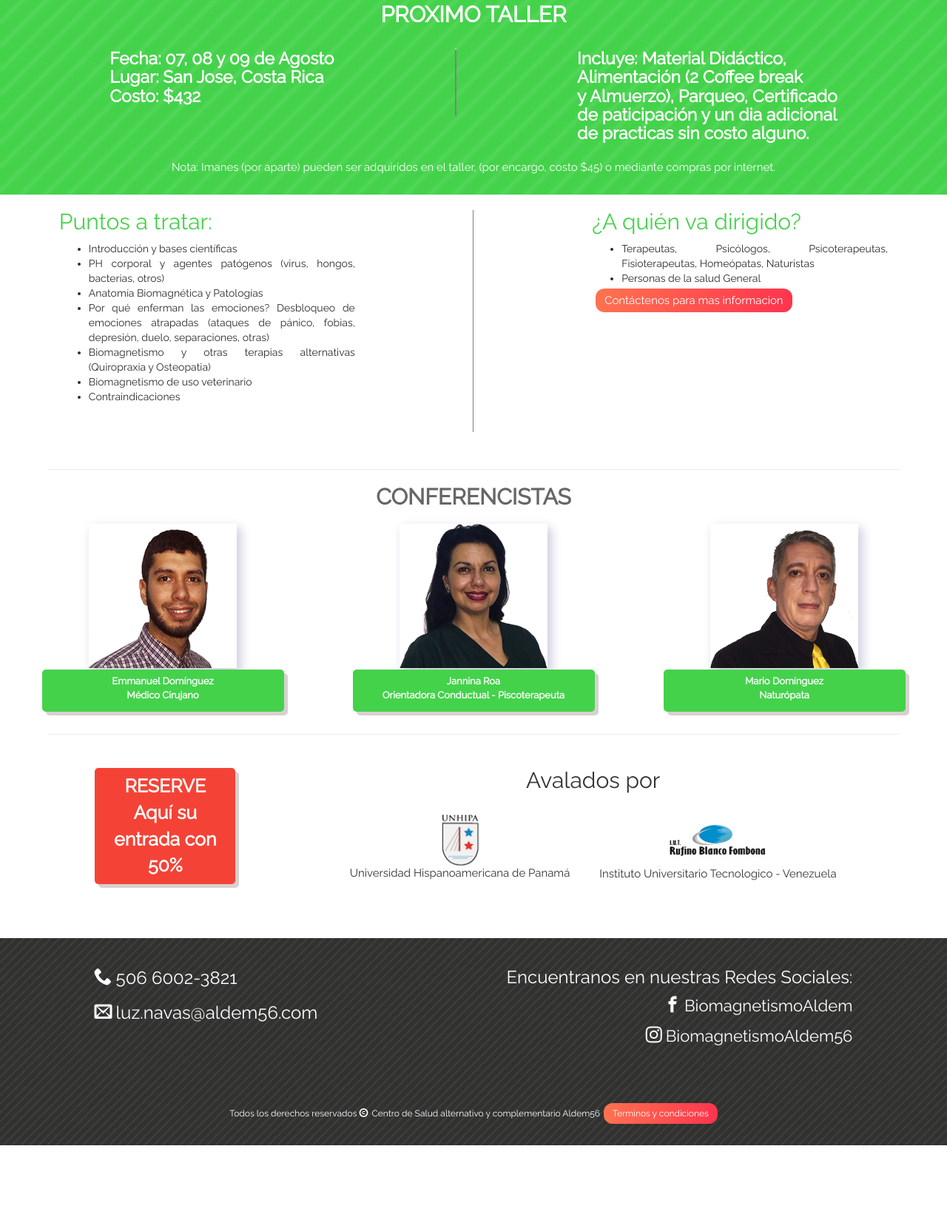
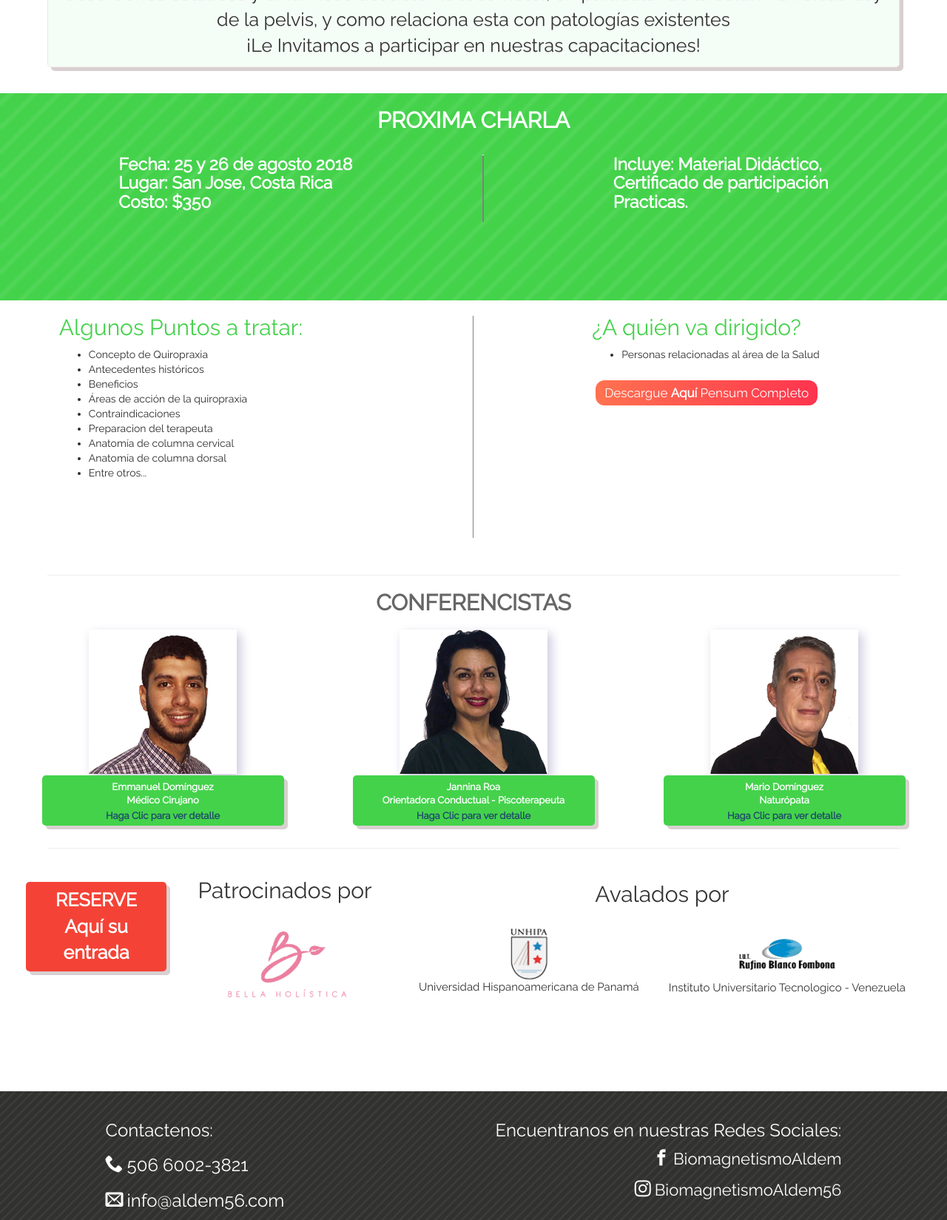
Before and after one commit to wedwin53/aldem56, a plain HTML site: page index.html in a window 1280 px wide. Shown: the part 879-2528 px from the top of the page at 74% size. Before the commit the page ends 2427 px from the top, so only its background shows below. Drawn offline with nearby package versions, Linux system fonts and the light colour scheme; files whose address does not match are found by name.

Commit message:
Modificacion Taller de Quiropraxia

```diff
--- a/css/aldem.css
+++ b/css/aldem.css
@@ -154,6 +154,7 @@ h2{
 
 .p-verde{
 	/*background-image: url("../images/background.png");*/
+	background-color: #f4fef7;
 	border-radius: 5px;
 	width: 90%;
 	text-align: center;
@@ -203,7 +204,7 @@ h2{
 	padding: 7px 12px;
 	cursor: pointer;
 	text-decoration: none;
-	font-size: 15px;
+	font-size: 17px;
 	background: linear-gradient(to left, #fe344e, #ff7250);
 	margin-left: 5px;
 
@@ -240,6 +241,13 @@ h2{
 	align-items: center;
 	width: 300px;
 
+}
+.bella img{
+	width: 250px;
+	margin-top: -45px;
+}
+.bella h2{
+	font-size: 25;
 }
 .contenedor-patrocinantes{
 	display: flex;
@@ -294,9 +302,12 @@ h2{
 	font-weight: bold;
 	background: #44d24b;
 	width: 109%;
-	height: 57px;
+	height: 68px;
 	text-align: center;
 	box-shadow: 5px 5px 0px #d8d0d0;
+}
+.pclic{
+	color: #1e496b;
 }
 .button-reg{
 	border-radius: 5px;
@@ -435,7 +446,7 @@ h3 ~ a{
 	}
 	.places h3{
 		font-weight: bold;
-		font-size: 25px;
+		font-size: 15px;
 	}
 
 	.cont-places {
--- a/index.html
+++ b/index.html
@@ -1,5 +1,5 @@
 <!DOCTYPE html>
-<html lang="en">
+<html lang="es">
 <head>
 	<meta charset="UTF-8">
 	<link href="https://fonts.googleapis.com/css?family=Raleway" rel="stylesheet">
@@ -46,10 +46,10 @@
 								<a href="#especialistas">ESPECIALISTAS</a>
 							</li>
 							<li>
-								<a href="agenda.html">AGENDA</a>
+								<a href="http://www.aldem56.com/Aldem56-PensumCRQuiropraxia.pdf">AGENDA</a>
 							</li>
 							<li>
-								<a href="https://form.jotform.co/81476136211855">REGISTRO</a>
+								<a href="https://form.jotform.co/82284914459871">REGISTRO</a>
 							</li>
 							<li>
 								<a href="#proximos">PROXIMOS TALLERES</a>
@@ -97,42 +97,46 @@
 	</section>
 	<section class="contenedor-articulos" id="taller"> <!-- titulo aprende -->
 		<article class="txt-art">
-			<h2 style="font-weight: bold; color: #44d24b">¿QUÉ ES EL BIOMAGNETISMO?</h2>
-			<p class="p-verde">Es la terapia de curación alternativa creada por el médico cirujano Isaac Goiz Durán, quien propuso que la alteración del PH corporal por acción de microorganismos, causa enfermedades que pueden ser tratadas o eliminadas con la aplicación de imanes, ya que neutralizan dicha acción y reestablecen el equilibrio del campo magnético.<br>¡Le Invitamos a participar en nuestras capacitaciones! </p>
+			<h2 style="font-weight: bold; color: #44d24b">CHARLAS DE QUIROPRAXIA Y OSTEOPATÍA</h2>
+			<p class="p-verde">Este curso se basa en la relajación y realización de ajustes vertebrales, combinando dos técnicas tales como Osteopatía y la Quiropraxia. Nos dedicamos a crear maneras de ayudar a las personas a sobrellevar el estrés de la vida diaria que tantas patologías nos generan, y permitirá al cursante la posibilidad de superarse con certeza en el campo de la medicina alternativa.
+La quiropraxia es una disciplina, que se ocupa de la patogénesis, el diagnóstico, la terapia y la profilaxis de las alteraciones funcionales, síndromes de dolor y otros efectos neurofisiológicos relacionados con desordenes estáticos y dinámicos del sistema locomotor, en particular de la columna vertebral y de la pelvis, y como relaciona esta con patologías existentes<br>¡Le Invitamos a participar en nuestras capacitaciones! </p>
 		</article>
 	</section>
 	<section class="cont-places">
 		<article class="places" id="proximos">
-			<h2 style="font-weight: bold; text-align: center;">PROXIMO TALLER</h2>
+			<h2 style="font-weight: bold; text-align: center;">PROXIMA CHARLA</h2>
 			<div class="cont-places">
-				<h3>Fecha: 07, 08 y 09 de Agosto <br>Lugar: San Jose, Costa Rica <br>Costo: $432</h3>
+				<h3>Fecha: 25 y 26 de agosto 2018 <br>Lugar: San Jose, Costa Rica <br>Costo: $350</h3>
 				<hr class="linea-h"/>
-				<h3>Incluye: Material Didáctico, <br>Alimentación (2 Coffee break <br> y Almuerzo), Parqueo, Certificado<br>de paticipación y un dia adicional<br> de practicas sin costo alguno.</h3>
+				<h3>Incluye: Material Didáctico, <br>Certificado de participación <br>Practicas.</h3>
 			</div>
-			<h4 style="color: white; font-size: 15px; text-align: center; margin: 15px 0 2px 0">Nota: Imanes (por aparte) pueden ser adquiridos en el taller, (por encargo, costo $45) o mediante compras por internet.</h4>
+			<!-- <h4 style="color: white; font-size: 15px; text-align: center; margin: 15px 0 2px 0">Nota: Imanes (por aparte) pueden ser adquiridos en el taller, (por encargo, costo $45) o mediante compras por internet.</h4> -->
 		</article>
 	</section>
 		<section class="contenedor-arts"> <!-- Seccion Texto -->
 			<article class="art-1"> <!-- texto izquierdo -->
-				<h2 style="color: #44d24b">Puntos a tratar:</h2>
+				<h2 style="color: #44d24b">Algunos Puntos a tratar:</h2>
 				<ul>
-					<li>Introducción y bases científicas</li>
-					<li>PH corporal y agentes patógenos (virus, hongos, bacterias, otros)</li>
-					<li>Anatomía Biomagnética y Patologías</li>
-					<li>Por qué enferman las emociones? Desbloqueo de emociones atrapadas (ataques de pánico, fobias, depresión, duelo, separaciones, otras)</li>
-					<li>Biomagnetismo y otras terapias alternativas (Quiropraxia y Osteopatia)</li>
-					<li>Biomagnetismo de uso veterinario</li>
+					<li>Concepto de Quiropraxia</li>
+					<li>Antecedentes históricos</li>
+					<li>Beneficios </li>
+					<li>Áreas de acción de la quiropraxia</li>
 					<li>Contraindicaciones</li>
+					<li>Preparacion del terapeuta</li>
+					<li>Anatomía de columna cervical</li>
+					<li>Anatomía de columna dorsal</li>
+					<li>Entre otros...</li>
 				</ul>
 			</article>
 			<hr class="linea" />
 			<article class="art-2"> <!-- texto derecho -->
 				<h2 style="color: #44d24b">¿A quién va dirigido?</h2>
 				<ul>
-					<li>Terapeutas, Psicólogos, Psicoterapeutas, Fisioterapeutas, Homeópatas, Naturistas</li>
-					<li>Personas de la salud General</li>
+					<!-- <li>Terapeutas, Psicólogos, Psicoterapeutas, Fisioterapeutas, Homeópatas, Naturistas</li> -->
+					<li>Personas relacionadas al área de la Salud</li>
 				</ul>
-				<a class="buttonc" href="mailto:luz.navas@aldem56.com">Contáctenos para mas informacion</a>
+				<br>
+				<a class="buttonc" href="http://www.aldem56.com/Aldem56-PensumCRQuiropraxia.pdf">Descargue <strong>Aquí</strong> Pensum Completo</a>
 			</article>
 	</section>
 	<hr style="width: 90%">
@@ -141,15 +145,18 @@
 		<div class="cont-especialistas">
 			<article class="art-especialistas">
 				<img src="images/F-emmanuel.png" alt="Foto Doctor Emmanuel">
-				<a class="button-doc" href="" data-toggle="modal" data-target="#emmanuel">Emmanuel Domínguez <p>Médico Cirujano</p></a>
+				<a class="button-doc" href="" data-toggle="modal" data-target="#emmanuel">Emmanuel Domínguez <p style="margin-bottom: 2px">Médico Cirujano</p>
+				<p class="pclic">Haga Clic para ver detalle</p></a>
 			</article>
 			<article class="art-especialistas">
 				<img src="images/F-Jannina.png" alt="Foto Doctor Jannina">
-				<a class="button-doc" href="" data-toggle="modal" data-target="#jannina">Jannina Roa <p>Orientadora Conductual - Piscoterapeuta</p></a>
+				<a class="button-doc" href="" data-toggle="modal" data-target="#jannina">Jannina Roa <p style="margin-bottom: 2px">Orientadora Conductual - Piscoterapeuta</p>
+				<p class="pclic">Haga Clic para ver detalle</p></a>
 			</article>
 			<article class="art-especialistas">
 				<img src="images/F-Mario.png" alt="Foto Doctor Mario">
-				<a class="button-doc" href="" data-toggle="modal" data-target="#mario">Mario Domínguez <p>Naturópata</p></a>
+				<a class="button-doc" href="" data-toggle="modal" data-target="#mario">Mario Domínguez <p style="margin-bottom: 2px">Naturópata</p>
+				<p class="pclic">Haga Clic para ver detalle</p></a>
 			</article>
 		</div>
 	</section>
@@ -158,8 +165,12 @@
 		<article class="contenedor-doctors">
 			<!-- <h2>AGENDA</h2> -->
 				<div class="agenda">
-					<a class="button-reg" href="https://form.jotform.co/81476136211855" data-toggle="tooltip" title="50% hoy y el resto 4 días antes del evento">RESERVE Aquí su entrada con 50%</a>
+					<a class="button-reg" href="https://form.jotform.co/82284914459871" data-toggle="tooltip" title="Click para Reservar">RESERVE Aquí su entrada</a>
 				</div>
+		</article>
+		<article class="bella">
+			<h2>Patrocinados por</h2>
+			<img src="images/bella.png" alt="Logo Bella">
 		</article>
 		<article class="avaladores">
 			<h2>Avalados por</h2>
@@ -178,8 +189,9 @@
 	<footer class="footer"> <!-- pie de pagina con contactos -->
 		<div class="contenedor-contacto">
 			<div style="margin-top: 20px">
+				<h3>Contactenos:</h3>
 				<h3><span class="icon-telefono icon-phone"></span>506 6002-3821</h3>
-				<h3><span class="icon-envelop"></span>luz.navas@aldem56.com</h3>
+				<h3><span class="icon-envelop"></span>info@aldem56.com</h3>
 			</div>
 			<div class="redes">
 				<h3>Encuentranos en nuestras Redes Sociales:</h3>
@@ -218,8 +230,8 @@
         <h4 class="modal-title"><strong>Doctor Emmanuel Dominguez</strong></h4>
       </div>
       <div class="modal-body">
-        <p>Médico Cirujano, Egresado de la Universidad Nacional Experimental Rómulo Gallegos, Vzla
-Biomagnetista, Quiropráctico, Osteópata y Conferencista.</p>
+        <p>Médico Cirujano, Egresado de la Universidad Nacional Experimental Rómulo Gallegos, Vzla.
+Biomagnetista, Quiropráctico, Osteópata y Conferencista. <br><br>Reconocimiento del Hospital militar Dr. Vicente Salias de Venezuela, por labor social y participación con equipo médico. <br> <br>Entrenamiento en Emergencias pre-hospitalarias, Instituto Autónomo Cuerpo de Bomberos, Estado Miranda, Venezuela. </p>
       </div>
       <div class="modal-footer">
         <button type="button" class="btn btn-default" data-dismiss="modal">Cerrar</button>
```
Also changed, not shown: agenda.html (+1 -0 lines), images/banner1.png, images/bella.png (added), 1 other file.
